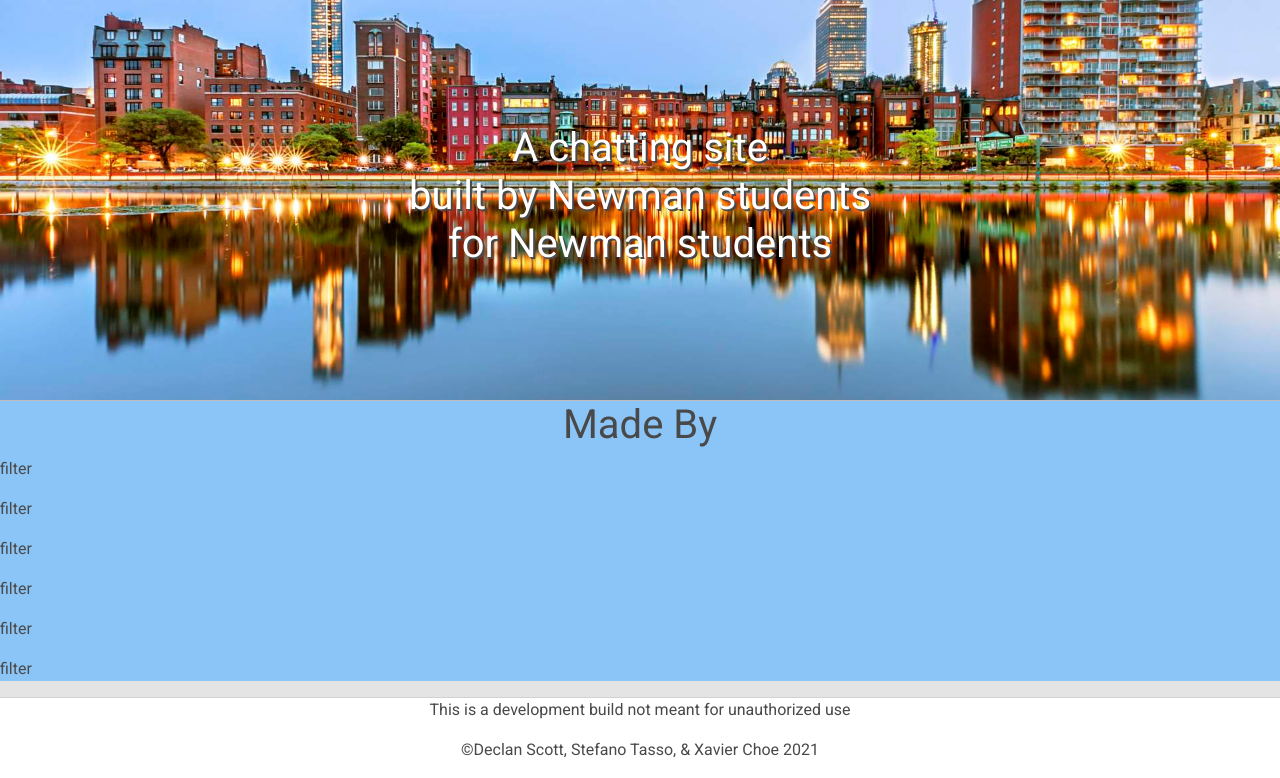
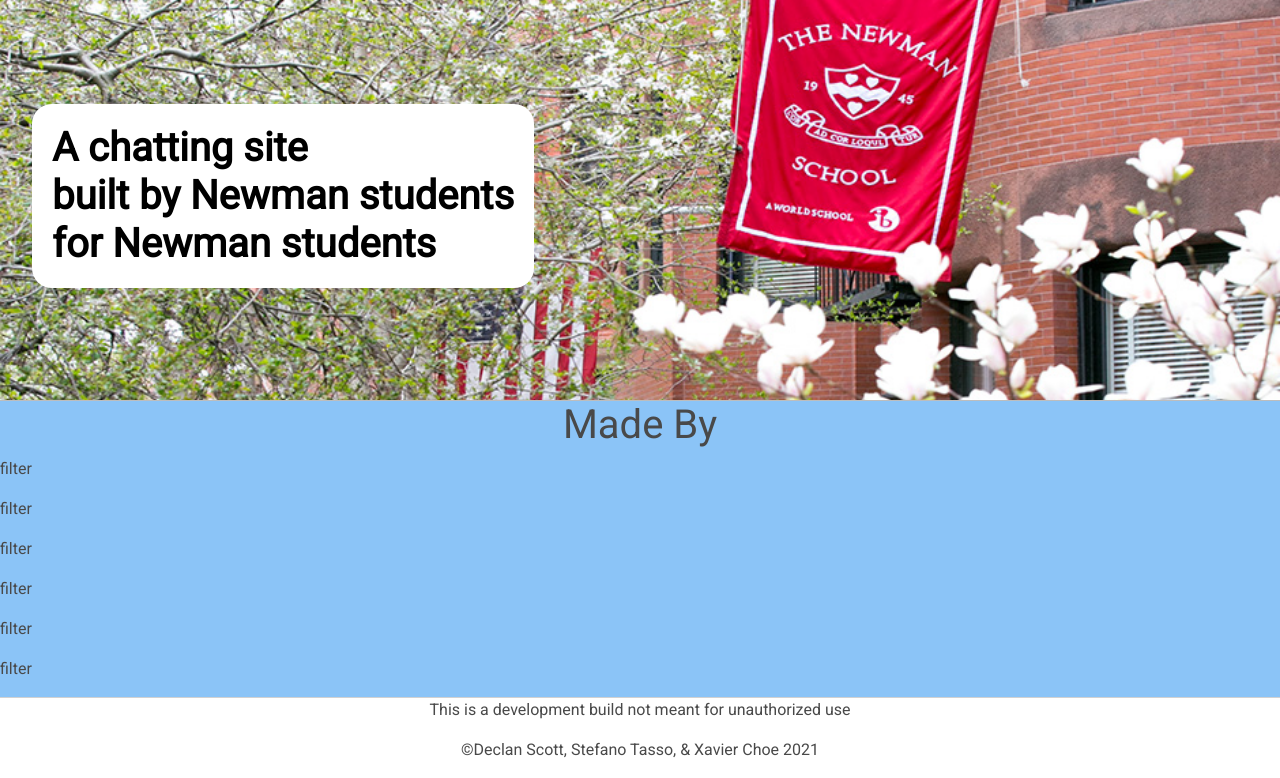
Before and after one commit to Datoneguy246/Discourse, a PHP site: page / in a window 1280 px wide. Shown: the part 133-911 px from the top of the page. Run offline with PHP 8.4, Linux system fonts and the light colour scheme.

Commit message:
style changes to index

```diff
--- a/css/style.css
+++ b/css/style.css
@@ -121,18 +121,21 @@
 }
 
 .intro {
-    color: var(--text-contrast-color);
-    background: url(../img/back-bay.jpg) no-repeat center center fixed;
+    color: black;
+    background: url(../img/12-newman.jpg) no-repeat center center fixed;
     padding: 2em;
     min-height: 400px;
     background-repeat: no-repeat;
     background-size: cover;
     display: flex;
     align-items: center;
-    justify-content: center;
-    text-align: center;
-    text-shadow: 2px 2px var(--text-color);
-    background-size: cover;
+}
+
+.intro h1 {
+    background-color: white;
+    padding: 0.5em;
+    border-radius: 0.5em;
+    font-weight: bold;
 }
 
 .logo a {
@@ -169,4 +172,5 @@
 
 .made-by-page {
     background-color: rgb(139, 196, 247);
+    overflow: hidden;
 }
```
Also changed, not shown: img/12-newman.jpg (added), img/tiny_Tasso__Stefano-7024a0fa-6e10-11eb-9364-9e4837ce74f4.jpg (added).
